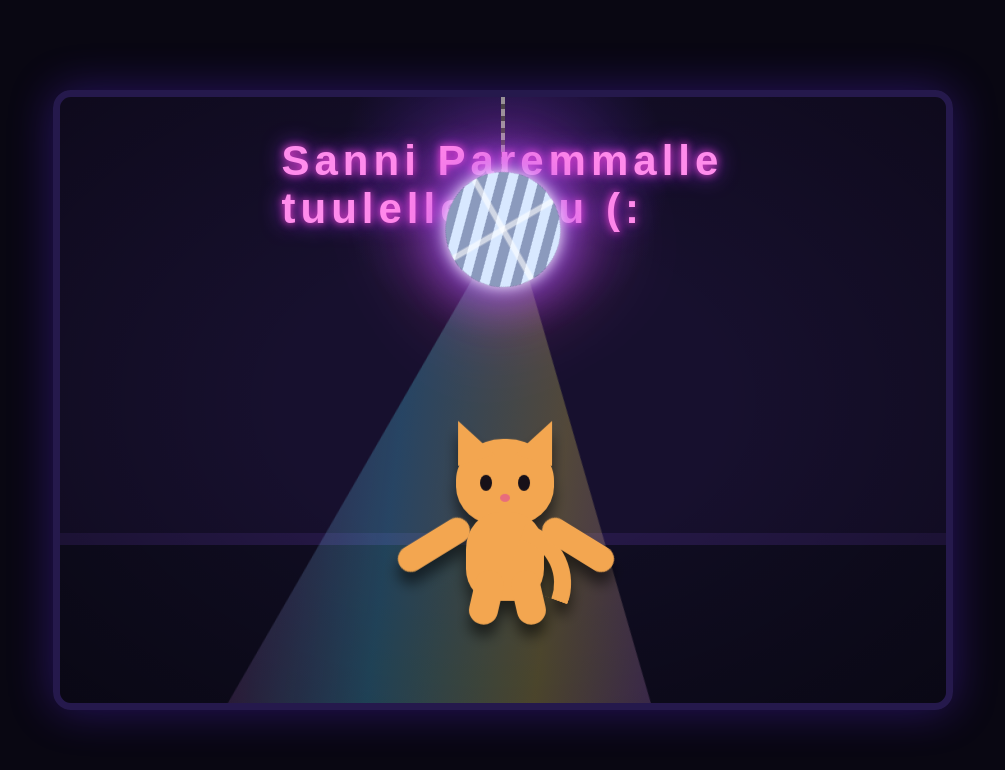
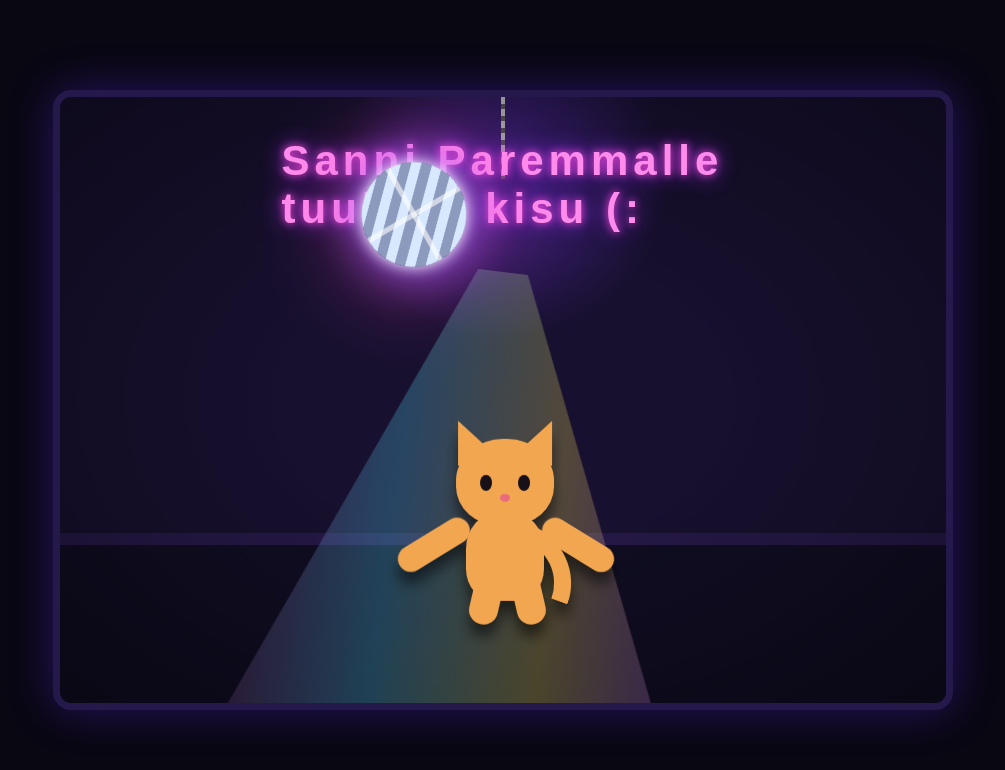
Before and after one commit to taikatatti/DiscoCat, a plain HTML site: page index.html in a window 1280 px wide. Shown: the whole page, without its empty margins (137-1142 px from the left). Drawn offline with Linux system fonts and the light colour scheme.

Commit message:
Update index.html

```diff
--- a/index.html
+++ b/index.html
@@ -59,7 +59,7 @@
       left: 50%;
       top: 0;
       width: 4px;
-      height: 92px;
+      height: 82px;
       background: repeating-linear-gradient(#bbb 0 7px, #555 7px 12px);
       transform: translateX(-50%);
     }
@@ -67,10 +67,10 @@
     .disco-ball {
       position: absolute;
       z-index: 2;
-      top: 75px;
-      left: 50%;
-      width: 115px;
-      height: 115px;
+      top: 65px;
+      left: 40%;
+      width: 105px;
+      height: 105px;
       border-radius: 50%;
       transform: translateX(-50%);
       background:
```
